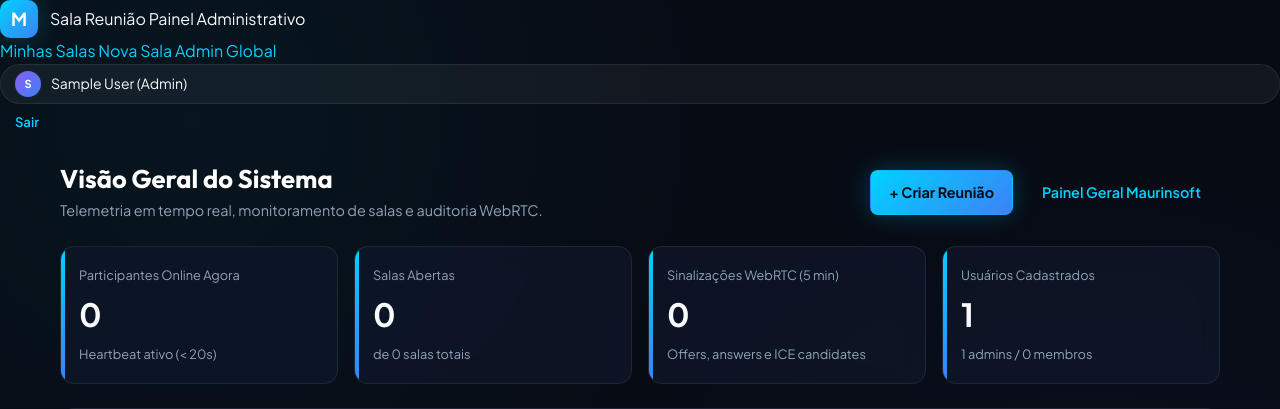
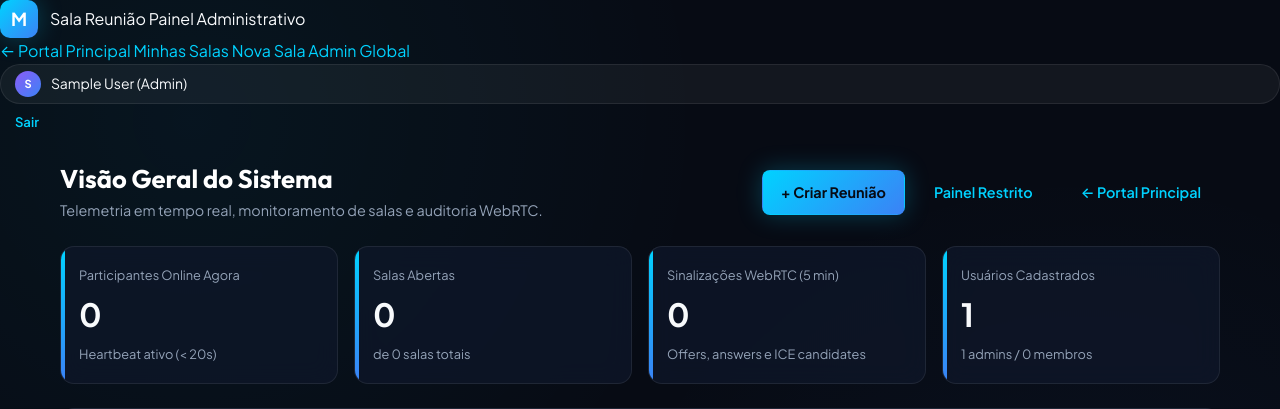
Before and after one commit to marcelomaurin/salareuniao, a PHP site: page /admin.php in a window 1280 px wide. Shown: the top 409 px of the page. Run offline with PHP 8.4, Linux system fonts and the light colour scheme; the visitor is signed in with stand-in values (Sample User, id 1); data that the repository does not hold is empty.

Commit message:
fix(admin): atualiza links para portal e painel restrito com caminhos relativos

```diff
--- a/admin.php
+++ b/admin.php
@@ -137,7 +137,7 @@ try {
         </div>
       </div>
       <nav class="sr-nav">
-        <a href="index.php" class="sr-nav-link">Minhas Salas</a>
+        <a href="../" class="sr-nav-link">&larr; Portal Principal</a> <a href="index.php" class="sr-nav-link">Minhas Salas</a>
         <a href="room_create.php" class="sr-nav-link">Nova Sala</a>
         <a href="admin.php" class="sr-nav-link active">Admin Global</a>
         <div class="sr-user-pill">
@@ -157,7 +157,7 @@ try {
       </div>
       <div style="display: flex; gap: 10px;">
         <a href="room_create.php" class="sr-btn sr-btn-primary">+ Criar Reunião</a>
-        <a href="/restrita/admin/index.php" class="sr-btn sr-btn-outline">Painel Geral Maurinsoft</a>
+        <a href="../restrita/admin/index.php" class="sr-btn sr-btn-outline">Painel Restrito</a> <a href="../" class="sr-btn sr-btn-outline">&larr; Portal Principal</a>
       </div>
     </div>
 
```
